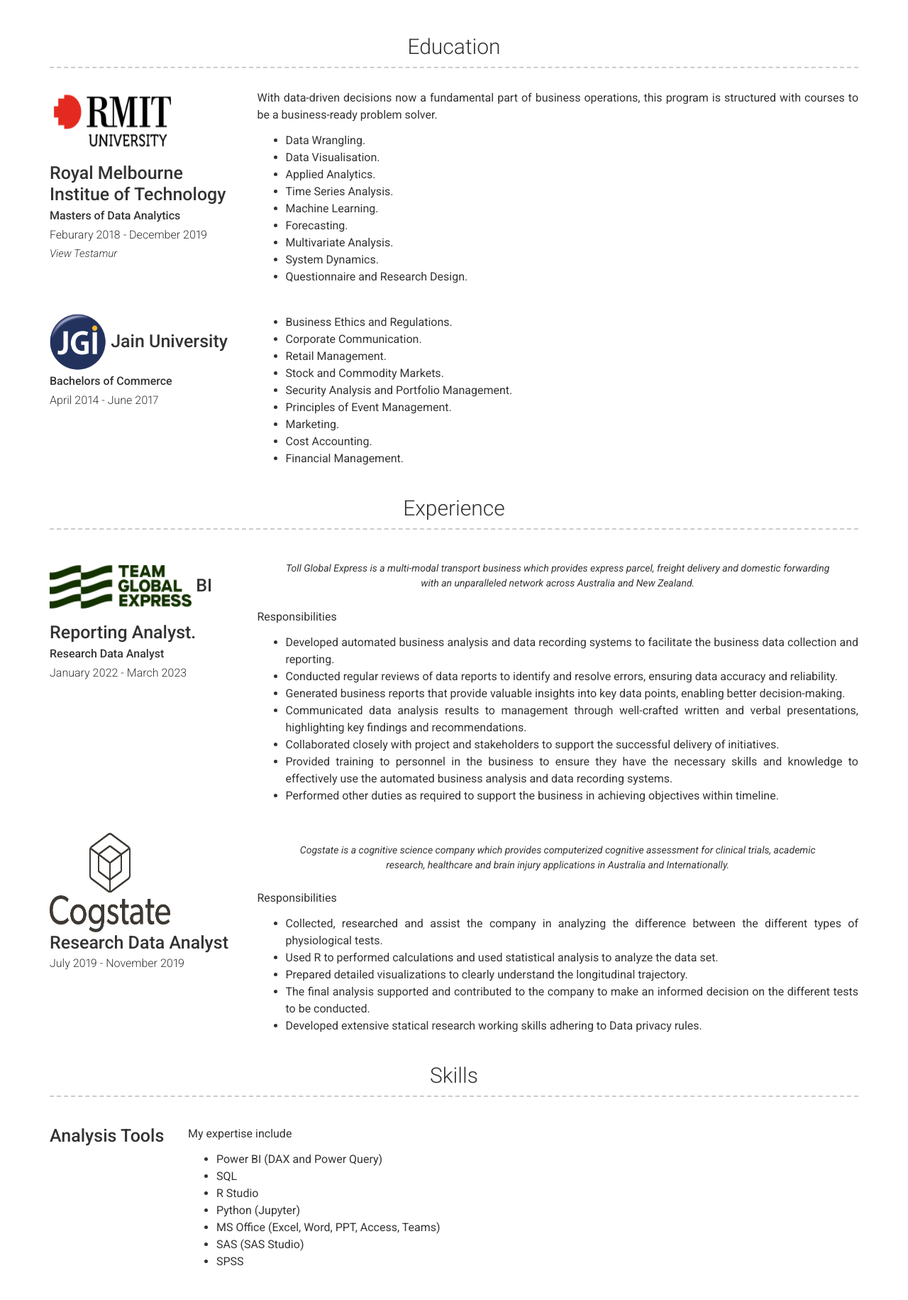
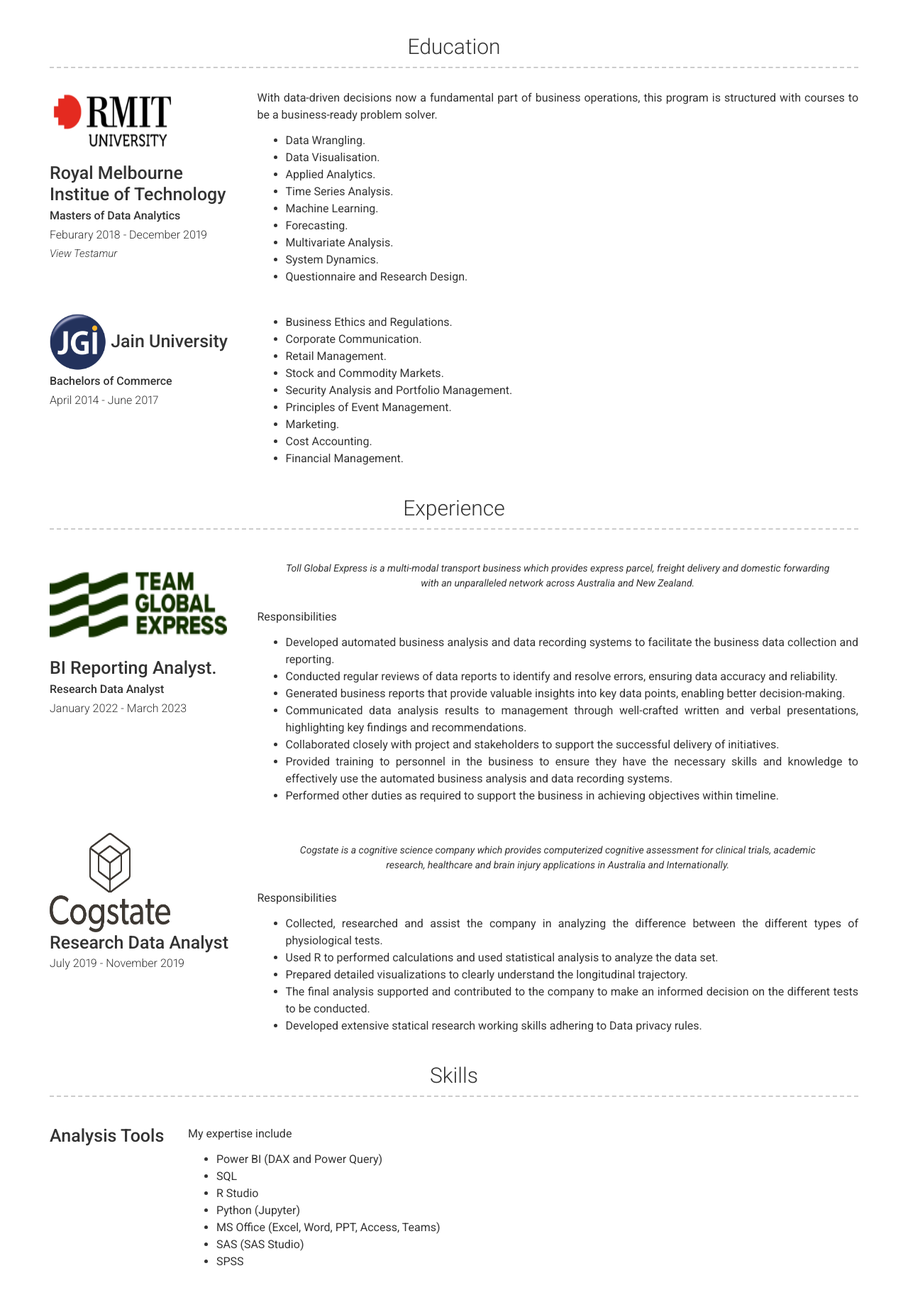
Before and after one commit to Tarun-S-Sarode/Portfolio, a Jekyll site: the page built from index.md, in a window 1280 px wide. Shown: the part 504-2335 px from the top of the page at 71% size. Built offline with Jekyll 4.4.1, drawn with Linux system fonts in a browser that asks for light colours; nearby versions of some CDN libraries.

Commit message:
Update experience.yml

```diff
--- a/_data/experience.yml
+++ b/_data/experience.yml
@@ -1,7 +1,7 @@
 # Experience template
 
 - layout: left
-  company: <img src="images/TGE.png" alt="Team Global Express" width="200" height="100">
+  company: <img src="images/TGE.png" alt="Team Global Express" width="250" height="150">
               BI Reporting Analyst.
   # image: /assets/img/thumb.png # is not working should check how to add company icon
   job_title: Research Data Analyst
```
